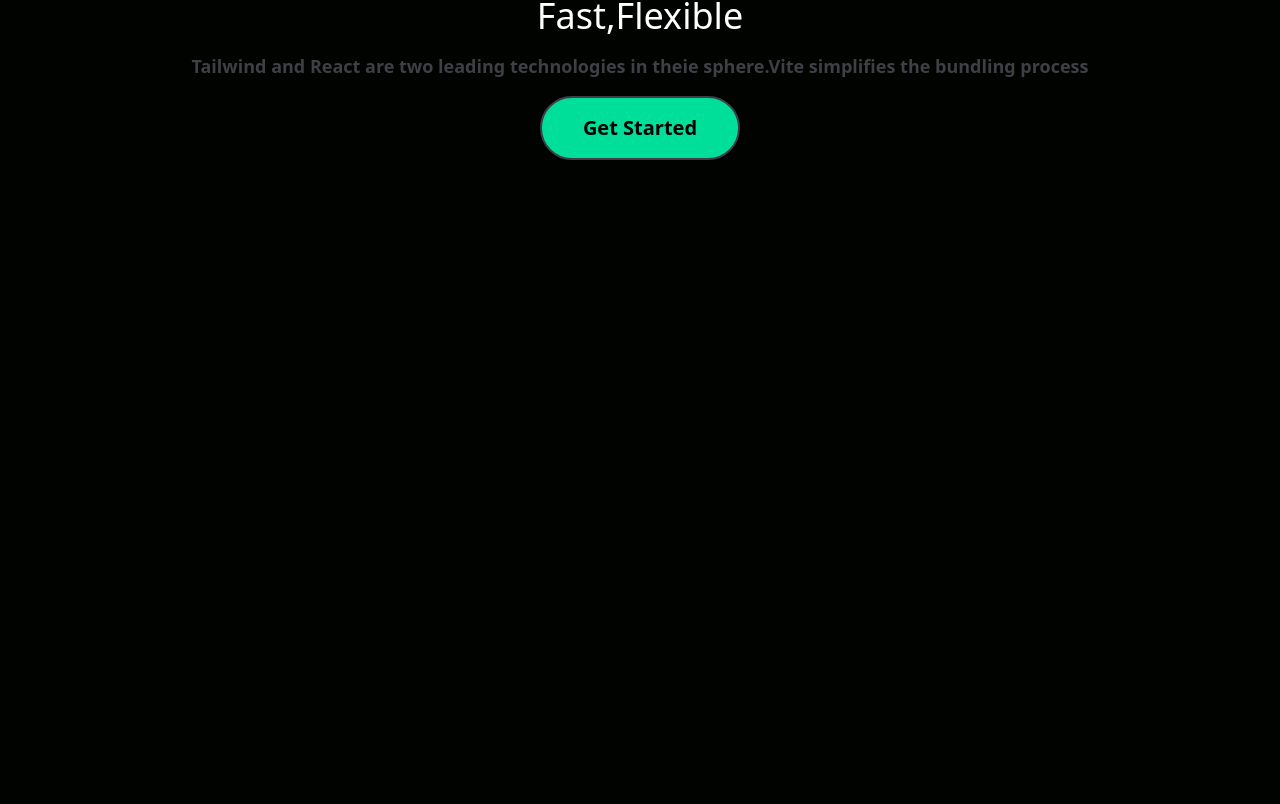
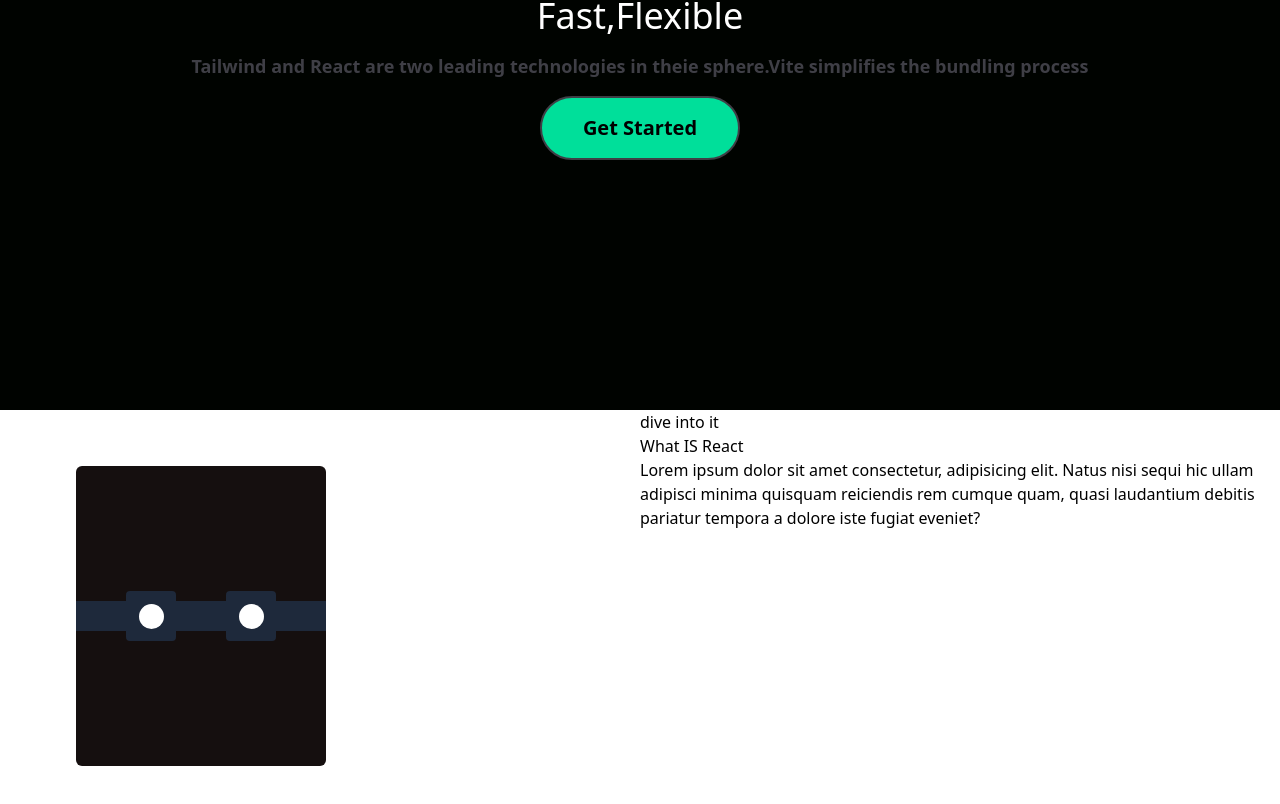
Before and after one commit to SudhiSumesh/React_tailwind_project, a React (Vite) app: page / in a window 1280 px wide. Shown: the part 390-1194 px from the top of the page. Before the commit the page ends 800 px from the top, so only its background shows below. Built offline with nearby package versions, Linux system fonts and the light colour scheme.

Commit message:
working with content page

```diff
--- a/src/App.jsx
+++ b/src/App.jsx
@@ -1,3 +1,4 @@
+import Content from "./assets/Pages/Content";
 import Landing from "./assets/Pages/Landing";
 import Navbar from "./assets/Pages/Navbar";
 
@@ -6,6 +7,7 @@
     <>
       <Navbar />
       <Landing />
+      <Content />
     </>
   );
 }
--- /dev/null
+++ b/src/assets/Pages/Content.jsx
@@ -0,0 +1,36 @@
+import React from "react";
+
+function Content() {
+  return (
+    <div className="bg-white w-full ">
+      <div className="max-w-[1240px] mx-auto grid md:grid-cols-2">
+        {/* left section||image section started */}
+        <div className="w-[250px] h-[300px] bg-[#150f0ffe] m-14 rounded-md flex justify-center items-center">
+          <div className="w-[50px] h-[30px] bg-slate-800 "></div>
+          <div className="w-[50px] h-[50px] bg-slate-800  flex justify-center items-center rounded ">
+            <div className="w-[25px] h-[25px] bg-white rounded-full"></div>
+          </div>
+          <div className="w-[50px] h-[30px] bg-slate-800  "></div>
+          <div className="w-[50px] h-[50px] bg-slate-800  flex justify-center items-center rounded">
+            <div className="w-[25px] h-[25px] bg-white rounded-full"></div>
+          </div>
+          <div className="w-[50px] h-[30px] bg-slate-800  "></div>
+        </div>
+        {/* right section ||paragraph section started */}
+        <div>
+          {" "}
+          <p>dive into it</p>
+          <h1>What IS React</h1>
+          <p>
+            Lorem ipsum dolor sit amet consectetur, adipisicing elit. Natus nisi
+            sequi hic ullam adipisci minima quisquam reiciendis rem cumque quam,
+            quasi laudantium debitis pariatur tempora a dolore iste fugiat
+            eveniet?
+          </p>
+        </div>
+      </div>
+    </div>
+  );
+}
+
+export default Content;
```
